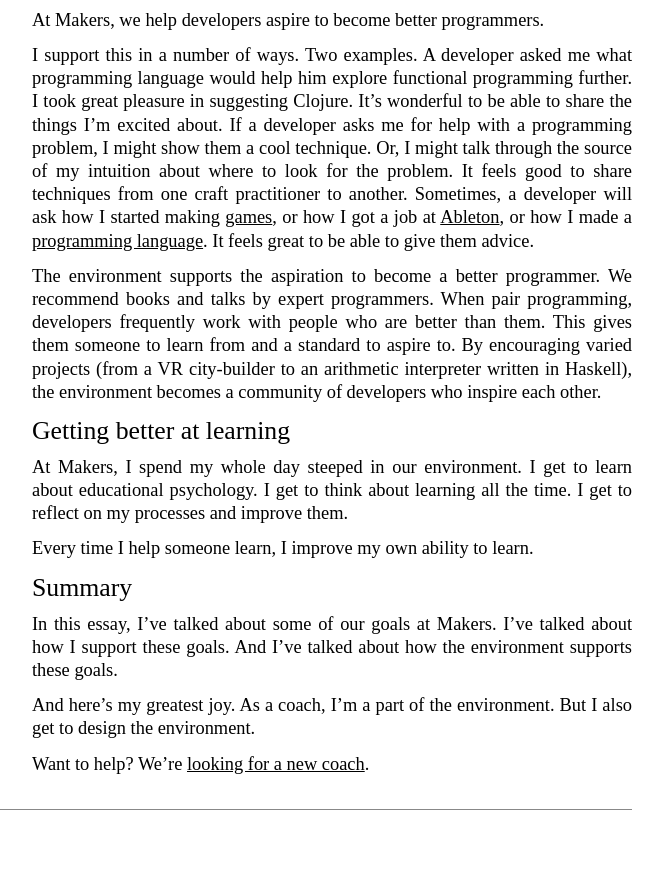
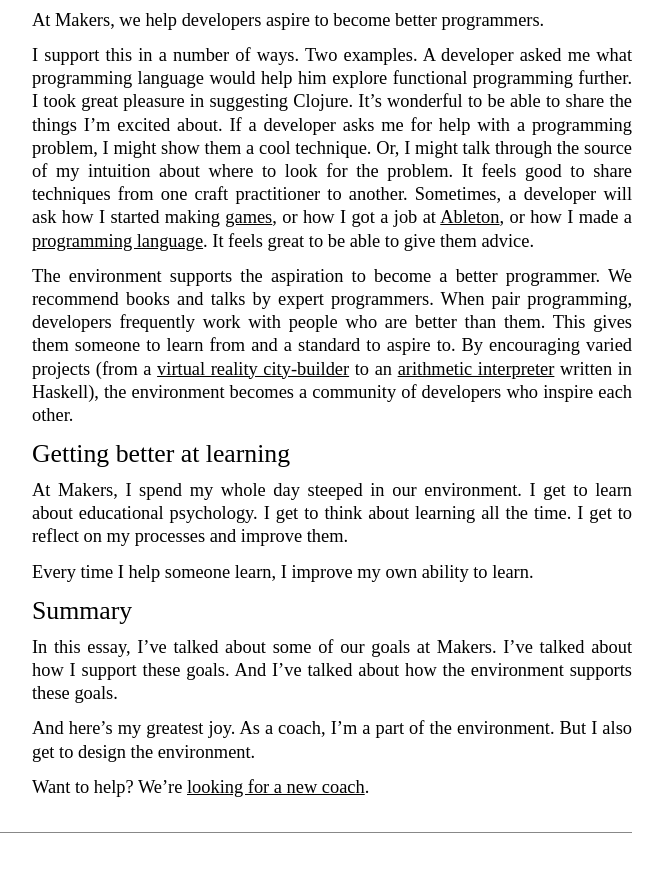
Before and after one commit to zahrabakhshalizadeh/maryrosecook.com, a Jekyll site: the page built from _posts/2017-03-15-why-i-coach.md, in a window 1280 px wide and 900 px high, scrolled down 1314 px. Shown: the top 872 px of the window, without its empty margins (308-971 px from the left). Built offline with Jekyll 4.4.1, drawn with Linux system fonts in a browser that asks for light colours; some web fonts are replaced; Markdown is read by kramdown in place of the engine named in the settings.

Commit message:
Link projects

```diff
--- a/_posts/2017-03-15-why-i-coach.md
+++ b/_posts/2017-03-15-why-i-coach.md
@@ -33,7 +33,7 @@
 
 I support this in a number of ways.  Two examples.  A developer asked me what programming language would help him explore functional programming further.  I took great pleasure in suggesting Clojure.  It's wonderful to be able to share the things I'm excited about.  If a developer asks me for help with a programming problem, I might show them a cool technique. Or, I might talk through the source of my intuition about where to look for the problem.  It feels good to share techniques from one craft practitioner to another.  Sometimes, a developer will ask how I started making [games](http://emptyblack.com), or how I got a job at [Ableton](https://www.ableton.com), or how I made a [programming language](http://codelauren.com).  It feels great to be able to give them advice.
 
-The environment supports the aspiration to become a better programmer.  We recommend books and talks by expert programmers.  When pair programming, developers frequently work with people who are better than them.  This gives them someone to learn from and a standard to aspire to.  By encouraging varied projects (from a VR city-builder to an arithmetic interpreter written in Haskell), the environment becomes a community of developers who inspire each other.
+The environment supports the aspiration to become a better programmer.  We recommend books and talks by expert programmers.  When pair programming, developers frequently work with people who are better than them.  This gives them someone to learn from and a standard to aspire to.  By encouraging varied projects (from a [virtual reality city-builder](https://www.youtube.com/watch?v=XFBpKRfyup4) to an [arithmetic interpreter](https://github.com/rgollancz/interpreter) written in Haskell), the environment becomes a community of developers who inspire each other.
 
 ### Getting better at learning
 
```
